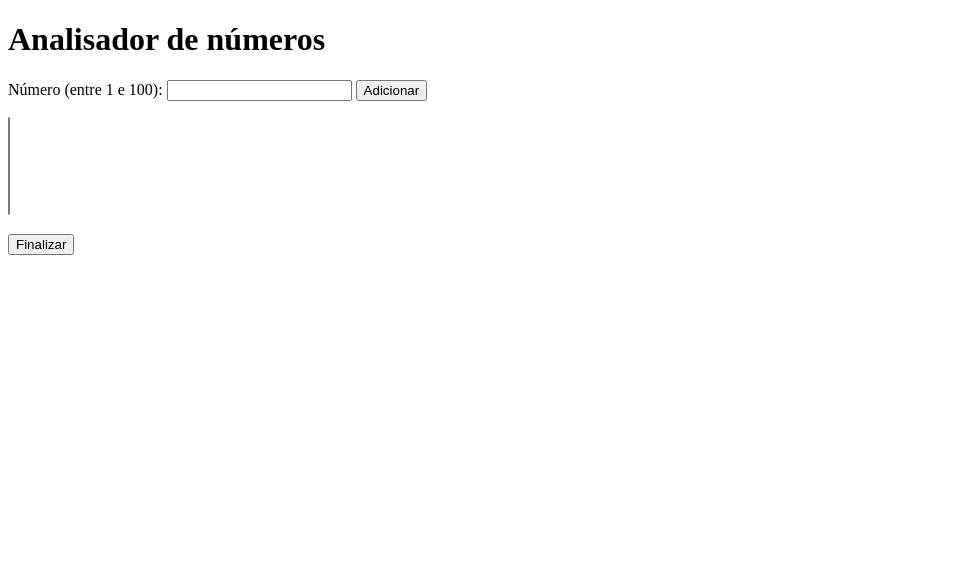
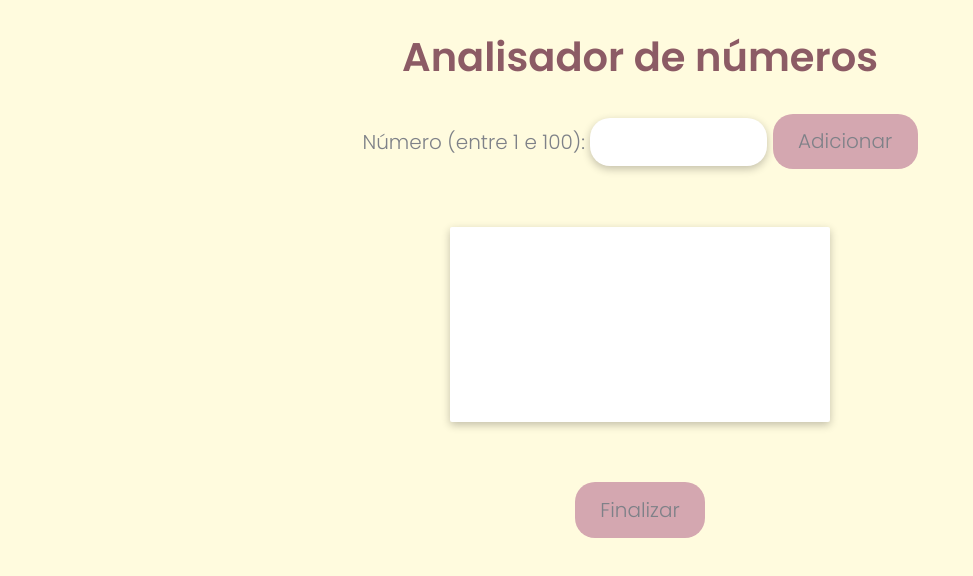
Before and after one commit to Esthefani-Possamai/Atividades-TS-JS, a plain HTML site: page analisador-de-numero/index.html in a window 1280 px wide. Shown: the whole page, without its empty margins (0-973 px from the left). Drawn offline with Linux system fonts and the light colour scheme.

Commit message:
pequenas alterações no estilo

```diff
--- a/analisador-de-numero/index.html
+++ b/analisador-de-numero/index.html
@@ -4,6 +4,7 @@
     <meta charset="UTF-8">
     <meta http-equiv="X-UA-Compatible" content="IE=edge">
     <meta name="viewport" content="width=device-width, initial-scale=1.0">
+    <link rel="stylesheet" href="style.css">
 
     <title>Analisador de números</title>
 </head>
@@ -13,13 +14,13 @@
     </header>
 
     <section>
-        <p>Número (entre 1 e 100): <input type="number" name="fnum" id="fnum"> <input type="button" value="Adicionar" onclick="adicionar()"></p>
+        <p>Número (entre 1 e 100): <input class="lista" type="number" name="fnum" id="fnum"> <input class="finaliza" type="button" value="Adicionar" onclick="adicionar()"></p>
 
-        <select name="flista" id="flista" size="6">
+        <select name="flista" id="flista" size="5">
 
         </select>
         <br><br>
-        <input type="button" value="Finalizar" onclick="finalizar()">
+        <input class="finaliza" type="button" value="Finalizar" onclick="finalizar()">
 
         <div id="res">
 
--- a/analisador-de-numero/script.js
+++ b/analisador-de-numero/script.js
@@ -35,6 +35,7 @@ function adicionar (){
         item.text = `Valor ${num.value} adicionado`
         lista.appendChild(item)
         res.innerHTML = ''
+        document.getElementById("res").style.display = "none";
     }
     else{
         window.alert('Valor inválido ou já encontrado na lista!')
@@ -50,6 +51,7 @@ function finalizar(){
         window.alert('Adicione valores antes de finalizar!')
     }
     else {
+        document.getElementById("res").style.display = "inline-block";
         let tot = valores.length //comprimento da array
         let maior = valores[0]
         let menor = valores[0]
--- /dev/null
+++ b/analisador-de-numero/style.css
@@ -0,0 +1,77 @@
+@import url('https://fonts.googleapis.com/css2?family=Poppins:wght@100;200;300;600&display=swap');
+
+body {
+    font-size: 20px;
+    text-align: center;
+    font-family: 'Poppins', sans-serif;
+    background-color: #fffbde;
+}
+
+h1{
+    font-weight: 600;
+    color: #8C5B65;
+}
+
+p{
+    font-weight: 300;
+    color: #7E8188;
+}
+
+
+#res {
+    box-shadow: rgba(0, 0, 0, 0.24) 0px 3px 8px;
+    font-weight: 300;
+    color: #7E8188;
+    font-size: 20px;
+    width: 50%;
+    margin: 1% 20%;
+    padding: 2%;
+    display: none;
+}
+
+.finaliza{
+    border-radius: 20px;
+    padding: 1% 2%;
+    border: 0 none;
+    outline: 0;
+    background-color: #D4A7B0;
+    margin-bottom: 3%;
+    font-family: 'Poppins', sans-serif;
+    font-size: 20px;
+    cursor: pointer;
+    font-weight: 300;
+    color: #7E8188;
+    text-decoration: none;
+}
+
+.finaliza:hover {
+    background-color: #FFCFD9;
+}
+
+.lista{
+    box-shadow: rgba(0, 0, 0, 0.24) 0px 3px 8px;
+    border-radius: 20px;
+    padding: 1% 2%;
+    width: 10%;
+    border: 0 none;
+    outline: 0;
+    font-weight: 300;
+    color: #7E8188;
+    font-size: 20px;
+}
+
+select {
+    box-shadow: rgba(0, 0, 0, 0.24) 0px 3px 8px;
+    font-size: 20px;
+    width: 30%;
+    display: block;
+    padding: 2%;
+    font-family: 'Poppins', sans-serif;
+    text-align: center;
+    margin-right: 50%;
+    margin-left: 35%;
+    border: 0 none;
+    outline: 0;
+    font-weight: 300;
+    color: #7E8188;
+}
```
Also changed, not shown: contador/index.html (+2 -1 lines), tabuada/index.html (+1 -1 lines).
